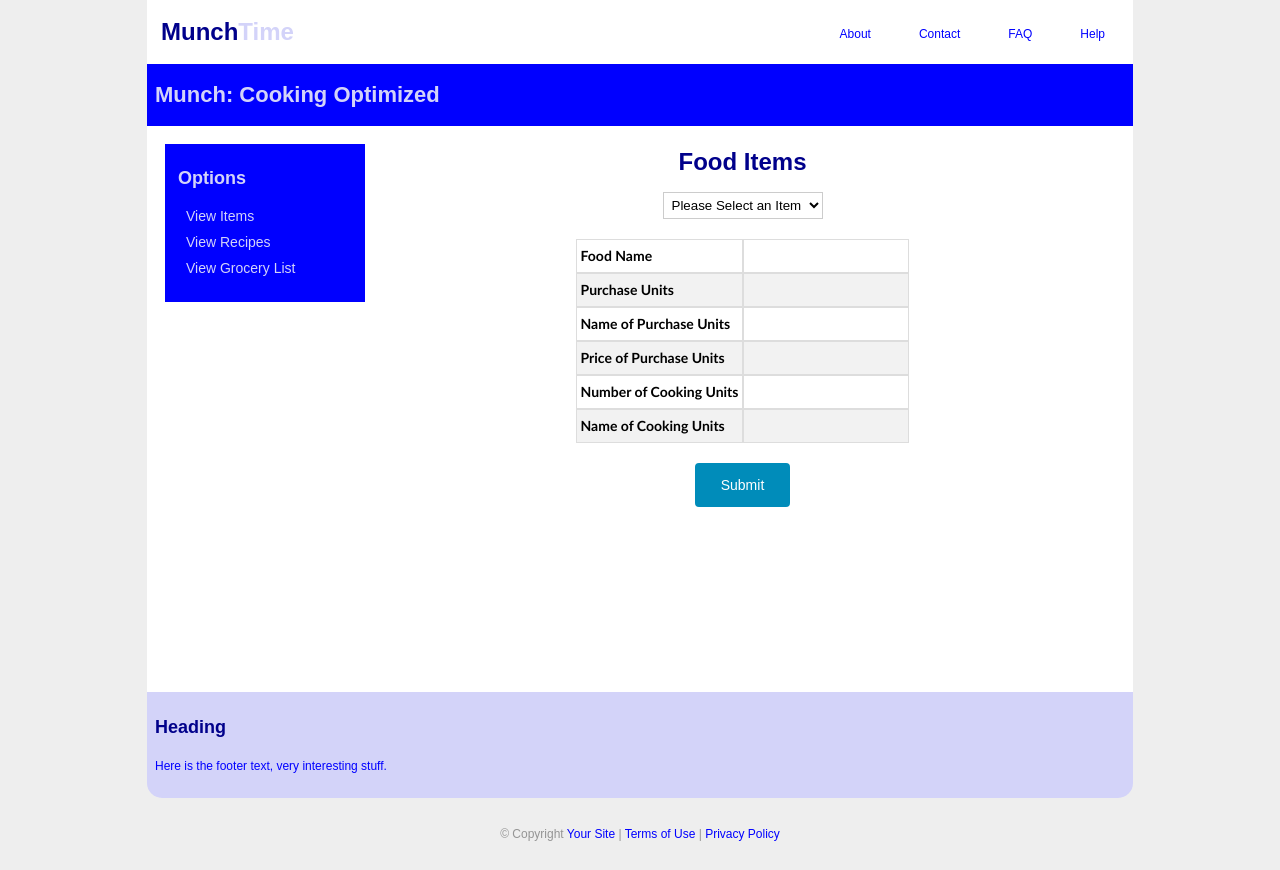
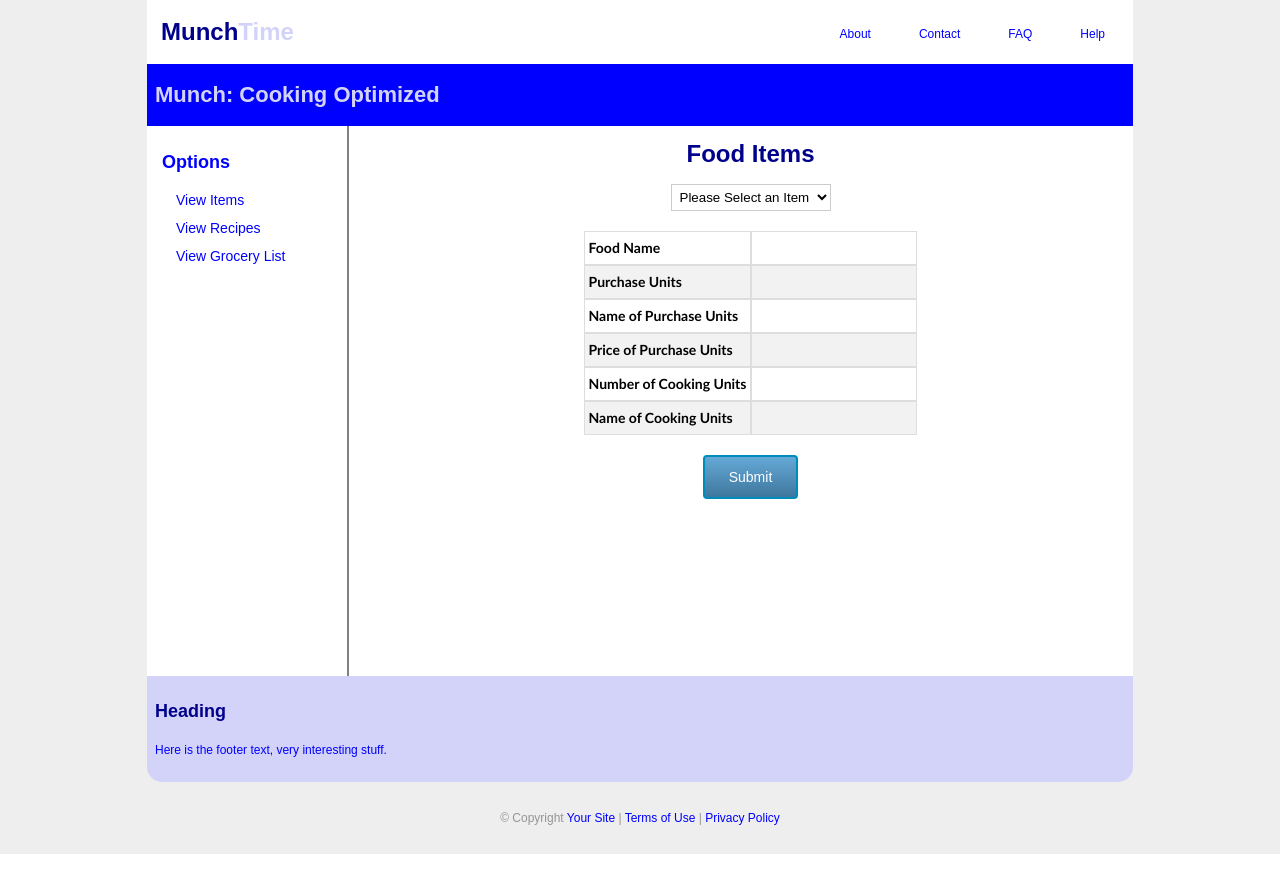
Before and after one commit to smcdonald2013/Munch, a Flask app: page /item_update in a window 1280 px wide. Run offline with Flask 2, Linux system fonts and the light colour scheme; data that the repository does not hold is empty; some libraries are stand-ins or nearby versions.

Commit message:
Cleanup left nav bar.

```diff
--- a/food-app/static/outline_styles.css
+++ b/food-app/static/outline_styles.css
@@ -26,17 +26,17 @@
 #top-nav ul li.active a, #top-nav ul li a:hover { color:#d3d3f9;}
 
 /* Content */
-#content-inner { margin:0 auto; padding:8px; width:970px;height:550px;background:#fff;}
+#content-inner { margin:0 auto; padding:0px; width:986px;height:550px;background:#fff;}
 #content #contentbar { margin:0; padding:0; float:right; width:760px;}
 #content #contentbar .article { margin:0 0 24px; padding:0 20px 0 15px; }
-#content #sidebar { padding:0; float:left; width:200px; background:blue; margin: 10px 0px 0px 10px;}
-#content #sidebar .widget { margin:0 0 12px; padding:8px 8px 8px 13px;line-height:1.4em;}
-#content #sidebar .widget h3 { color:#d3d3f9; font-size:18px; font-weight:bold;}
+#content #sidebar { padding:-8px; float:left; width:200px; margin: 0px 0px 0px 0px; height:550px; border-right: gray solid 2px;}
+#content #sidebar .widget { margin:0 0 12px; padding:10px 10px 10px 15px;line-height:1.4em;}
+#content #sidebar .widget h3 { color:blue; font-size:18px; font-weight:bold;}
 #content #sidebar .widget h3 a { text-decoration:none;}
 #content #sidebar .widget ul { margin:0; padding:0; list-style:none; color:#959595;}
-#content #sidebar .widget ul li { margin:0;}
+#content #sidebar .widget ul li { margin:2px;}
 #content #sidebar .widget ul li { padding:4px 0; width:185px;}
-#content #sidebar .widget ul li a { color:#d3d3f9; text-decoration:none; margin-left:-8px; padding:4px 8px 4px 16px; font-size: 14px;}
+#content #sidebar .widget ul li a { color:blue; text-decoration:none; margin-left:-4px; padding:4px 8px 4px 16px; font-size: 14px;}
 #content #sidebar .widget ul li a:hover { color:#d3d3f9; font-weight:bold; text-decoration:none;}
 
 /* Footerblurb */
--- a/food-app/static/styles.css
+++ b/food-app/static/styles.css
@@ -1,5 +1,8 @@
 input[type=button], input[type=submit] {
     background-color: #008CBA;
+    background: -webkit-linear-gradient(#65a9d7, #3e779d);
+    background:    -moz-linear-gradient(#65a9d7, #3e779d);
+    background:         linear-gradient(#65a9d7, #3e779d);
     border: none;
     color: white;
     text-align: center;
@@ -67,6 +70,9 @@
     padding-bottom: 8px;
     text-align: center;
     background-color: #008CBA;
+    background: -webkit-linear-gradient(#65a9d7, #3e779d);
+    background:    -moz-linear-gradient(#65a9d7, #3e779d);
+    background:         linear-gradient(#65a9d7, #3e779d);
     border-radius: 6px;
     color: white;
 }
```
